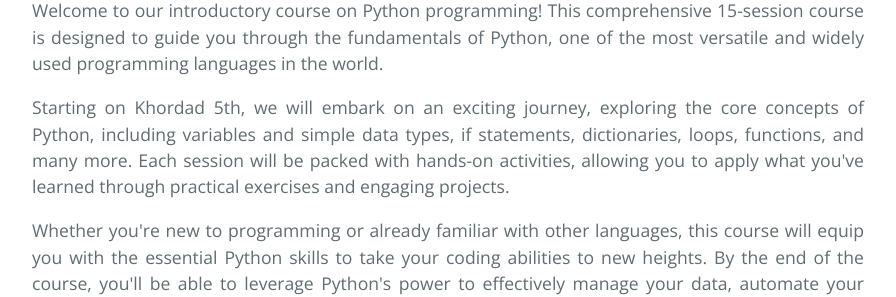
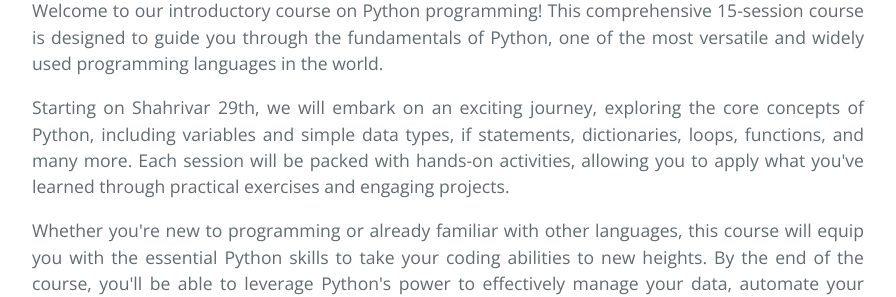
Before and after one commit to MehrdadSamadishadlou/Python_for_Beginners, a Jekyll site: the page built from index.md, in a window 1280 px wide. Shown: the part 818-1115 px from the top of the page, without its empty margins (192-1088 px from the left). Built offline with Jekyll 4.4.1, drawn with Linux system fonts in a browser that asks for light colours.

Commit message:
Update index.md

```diff
--- a/index.md
+++ b/index.md
@@ -13,7 +13,7 @@ Welcome to our introductory course on Python programming! This comprehensive 15-
 </p>
 
 <p style='text-align: justify;'>
-Starting on Khordad 5th, we will embark on an exciting journey, exploring the core concepts of Python, including variables and simple data types, if statements, dictionaries, loops, functions, and many more. Each session will be packed with hands-on activities, allowing you to apply what you've learned through practical exercises and engaging projects.
+Starting on Shahrivar 29th, we will embark on an exciting journey, exploring the core concepts of Python, including variables and simple data types, if statements, dictionaries, loops, functions, and many more. Each session will be packed with hands-on activities, allowing you to apply what you've learned through practical exercises and engaging projects.
 </p>
 
 <p style='text-align: justify;'>
```
